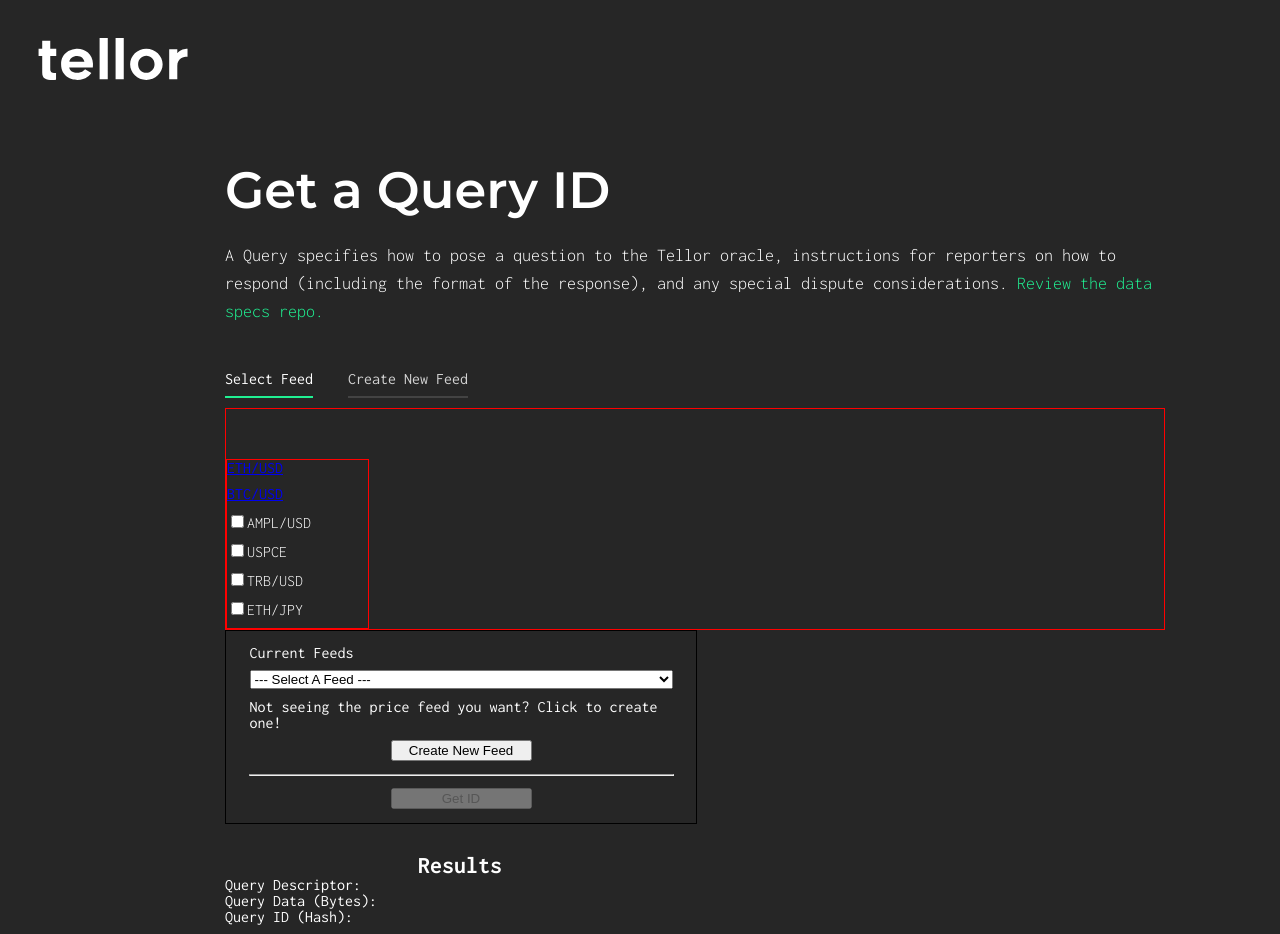
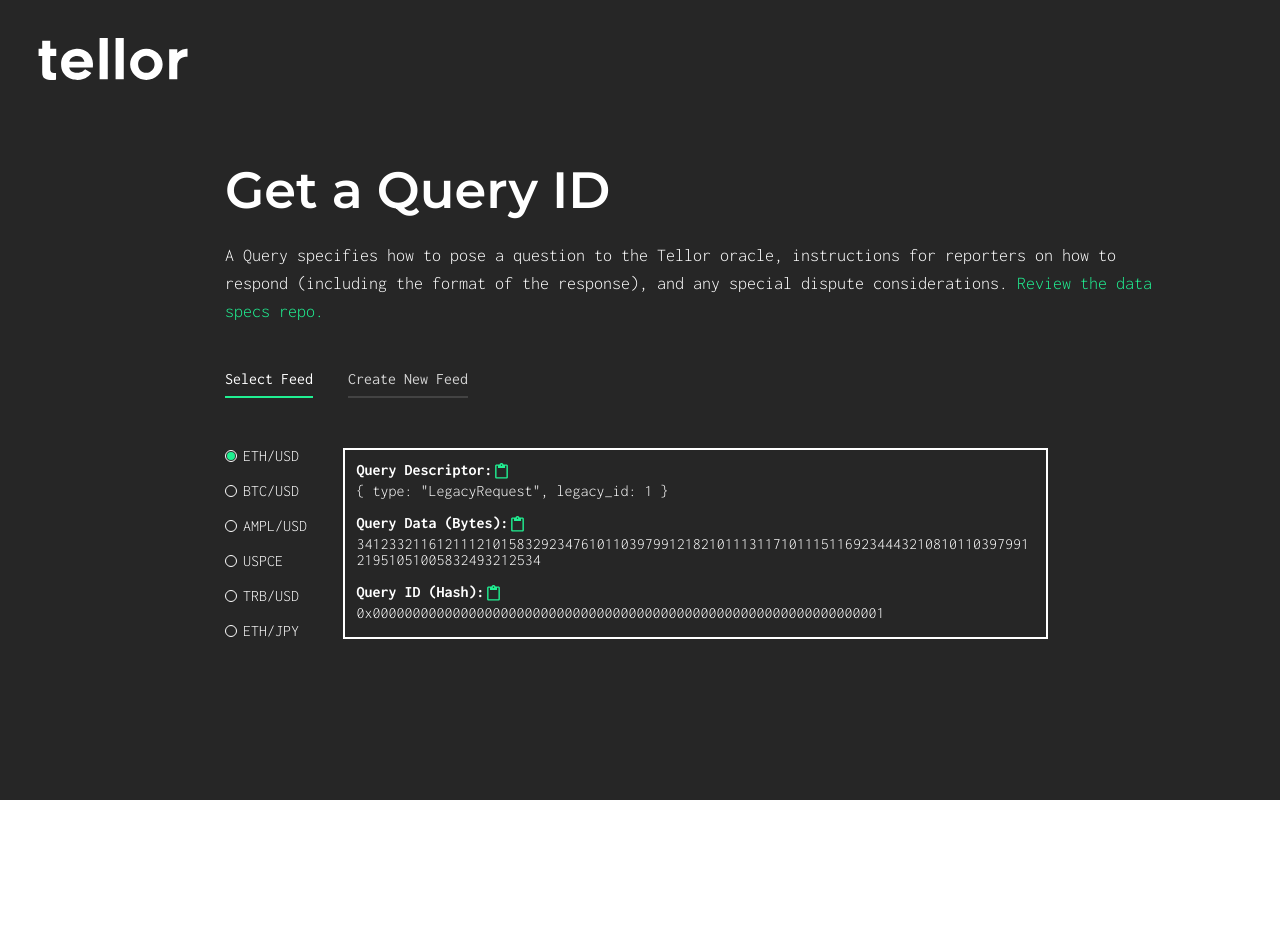
Before and after one commit to tellor-io/queryIdBuilder, a React (Create React App) app: page / in a window 1280 px wide. After the commit the page ends 800 px from the top, so only its background shows below. Built offline with nearby package versions, Linux system fonts and the light colour scheme.

Commit message:
adds results box to select feed

```diff
--- a/package.json
+++ b/package.json
@@ -10,11 +10,13 @@
     "@testing-library/jest-dom": "^5.16.1",
     "@testing-library/react": "^12.1.2",
     "@testing-library/user-event": "^13.5.0",
+    "copy-to-clipboard": "^3.3.1",
     "ethers": "^5.5.2",
     "react": "^17.0.2",
     "react-dom": "^17.0.2",
     "react-router-dom": "^6.2.1",
     "react-scripts": "5.0.0",
+    "react-tooltip": "^4.2.21",
     "web-vitals": "^2.1.2"
   },
   "scripts": {
--- a/src/App.css
+++ b/src/App.css
@@ -1,6 +1,6 @@
 .App {
   width: 100%;
-  height: 100%;
+  height: 100vh;
   text-align: left;
   display: flex;
   flex-direction: column;
@@ -64,7 +64,6 @@
 }
 .HeroSection {
   margin-top: 10px;
-  border: 1px solid red;
   height: fit-content;
 }
 
--- a/src/App.js
+++ b/src/App.js
@@ -107,7 +107,7 @@
           </div>
         </Router>
 
-        <div className="Form">
+        {/* <div className="Form">
           <label htmlFor="currentFeed">Current Feeds</label>
           <select
             disabled={showString}
@@ -169,22 +169,7 @@
           >
             Get ID
           </button>
-        </div>
-        <div className="resultsContainer">
-          <h2>Results</h2>
-          <div className="results">
-            <p className="resultsJson">
-              Query Descriptor: <br />
-              {jsonString ? JSON.parse(jsonString) : ''}
-            </p>
-            <p className="resultsBytes">
-              Query Data (Bytes): <br /> {queryData ? queryData : ''}
-            </p>
-            <p className="resultsHash">
-              Query ID (Hash): <br /> {queryId ? queryId : ''}
-            </p>
-          </div>
-        </div>
+        </div> */}
       </div>
     </div>
   )
--- a/src/components/SelectFeed.js
+++ b/src/components/SelectFeed.js
@@ -1,52 +1,143 @@
-import React, { useState } from 'react'
+import React, { useState, useEffect } from 'react'
 import '../styles/SelectFeed.css'
-import { Link } from 'react-router-dom'
-
-// const initialFormState = {
-//   selected: '',
-// }
+import { legacyDataHelper } from '../helpers'
+import Clipboard from '../assets/copy.svg'
+import copy from 'copy-to-clipboard'
+import ReactTooltip from 'react-tooltip'
 
 function SelectFeed() {
-  // const [form, setForm] = useState('')
-  // const [checked, setChecked] = useState(false)
+  //Component State
+  const [jsonString, setJsonString] = useState(null)
+  const [queryData, setQueryData] = useState(null)
+  const [queryId, setQueryId] = useState(null)
+
+  //useEffects
+  useEffect(() => {
+    const objectToUse = legacyDataHelper('eth/usd')
+    setJsonString(objectToUse[0])
+    setQueryData(objectToUse[1])
+    setQueryId(objectToUse[2])
+    return () => {
+      setJsonString(null)
+      setQueryData(null)
+      setQueryId(null)
+    }
+  }, [])
+
+  //Helpers
+  const handleGetIdFromLegacy = (feed) => {
+    const objectToUse = legacyDataHelper(feed)
+    const target = document.getElementById(feed)
+    const classes = document.querySelectorAll('.RadioButtonInner')
+    classes.forEach((el) => el.classList.remove('display'))
+    target.classList.add('display')
+    setJsonString(objectToUse[0])
+    setQueryData(objectToUse[1])
+    setQueryId(objectToUse[2])
+  }
+  const copyToClipboard = (text) => {
+    copy(text)
+  }
 
   return (
     <div className="SelectFeedContainer">
       <div className="RadioSelect">
-        <div className="Selection">
-          <Link>ETH/USD</Link>
+        <div
+          className="Selection"
+          onClick={() => handleGetIdFromLegacy('eth/usd')}
+        >
+          <div className="RadioButton">
+            <div id="eth/usd" className="RadioButtonInner display"></div>
+          </div>
+          <span>ETH/USD</span>
         </div>
-        <div className="Selection">
-          <Link>BTC/USD</Link>
+        <div
+          className="Selection"
+          onClick={() => handleGetIdFromLegacy('btc/usd')}
+        >
+          <div className="RadioButton">
+            <div id="btc/usd" className="RadioButtonInner"></div>
+          </div>
+          <span>BTC/USD</span>
         </div>
-        <div className="Selection">
-          <label className="container" for="AMPL/USD">
-            <input type="checkbox" />
-            <span className="checkmark"></span>
-            AMPL/USD
-          </label>
+        <div
+          className="Selection"
+          onClick={() => handleGetIdFromLegacy('ampl/usd')}
+        >
+          <div className="RadioButton">
+            <div id="ampl/usd" className="RadioButtonInner"></div>
+          </div>
+          <span>AMPL/USD</span>
         </div>
-        <div className="Selection">
-          <label className="container" for="USPCE">
-            <input type="checkbox" />
-            <span className="checkmark"></span>
-            USPCE
-          </label>
+        <div
+          className="Selection"
+          onClick={() => handleGetIdFromLegacy('uspce')}
+        >
+          <div className="RadioButton">
+            <div id="uspce" className="RadioButtonInner"></div>
+          </div>
+          <span>USPCE</span>
         </div>
-        <div className="Selection">
-          <label className="container" for="TRB/USD">
-            <input type="checkbox" />
-            <span className="checkmark"></span>
-            TRB/USD
-          </label>
+        <div
+          className="Selection"
+          onClick={() => handleGetIdFromLegacy('trb/usd')}
+        >
+          <div className="RadioButton">
+            <div id="trb/usd" className="RadioButtonInner"></div>
+          </div>
+          <span>TRB/USD</span>
         </div>
-        <div className="Selection">
-          <label className="container" for="ETH/JPY">
-            <input type="checkbox" />
-            <span className="checkmark"></span>
-            ETH/JPY
-          </label>
+        <div
+          className="Selection"
+          onClick={() => handleGetIdFromLegacy('eth/jpy')}
+        >
+          <div className="RadioButton">
+            <div id="eth/jpy" className="RadioButtonInner"></div>
+          </div>
+          <span>ETH/JPY</span>
         </div>
+      </div>
+      <div className="SelectFeedResults">
+        <div className="ResultTitle">
+          <p>Query Descriptor:</p>
+          <img
+            data-tip="Copied!"
+            src={Clipboard}
+            alt="copyToClipboardIcon"
+            className="CopyToClipboardIcon"
+            onClick={() =>
+              copyToClipboard(jsonString ? JSON.parse(jsonString) : 'n/a')
+            }
+          />
+          <ReactTooltip delayHide={1000} event="click" />
+        </div>
+        <p className="ResultContent">
+          {jsonString ? JSON.parse(jsonString) : ''}
+        </p>
+        <div className="ResultTitle">
+          <p>Query Data (Bytes):</p>
+          <img
+            data-tip="Copied!"
+            src={Clipboard}
+            alt="copyToClipboardIcon"
+            className="CopyToClipboardIcon"
+            onClick={() => copyToClipboard(queryData ? queryData : 'n/a')}
+          />
+          <ReactTooltip delayHide={1000} event="click" />
+        </div>
+        <p className="ResultContent">{queryData ? queryData : ''}</p>
+        <div className="ResultTitle">
+          <p>Query ID (Hash):</p>
+          <img
+            data-tip="Copied!"
+            src={Clipboard}
+            alt="copyToClipboardIcon"
+            className="CopyToClipboardIcon"
+            onClick={() => copyToClipboard(queryId ? queryId : 'n/a')}
+          />
+          <ReactTooltip delayHide={1000} event="click" />
+        </div>
+        <p className="ResultContent">{queryId ? queryId : ''}</p>
       </div>
     </div>
   )
--- a/src/styles/SelectFeed.css
+++ b/src/styles/SelectFeed.css
@@ -1,16 +1,78 @@
 .SelectFeedContainer {
   margin-top: 50px;
+  display: flex;
 }
 .RadioSelect {
   display: flex;
   flex-direction: column;
-  height: 100%;
-  width: 15%;
-  border: 1px solid red;
+  justify-content: space-between;
+  min-width: 12.5%;
 }
 .Selection {
-  margin-bottom: 10px;
+  display: flex;
+  justify-content: left;
+  align-items: center;
 }
-.Selection > label {
+.Selection:hover {
+  cursor: pointer;
+}
+.Selection > span {
   font-weight: 300;
 }
+.RadioButton {
+  border: 1px solid #ffffff;
+  width: 10px;
+  height: 10px;
+  border-radius: 50%;
+  margin-right: 6px;
+  display: flex;
+  justify-content: center;
+  align-items: center;
+}
+.RadioButtonInner {
+  display: none;
+  width: 8px;
+  height: 8px;
+  background-color: #20f092;
+  border-radius: 50%;
+}
+.SelectFeedResults {
+  max-width: 75%;
+  box-sizing: border-box;
+  width: 100%;
+  height: fit-content;
+  border: 2px solid #ffffff;
+  padding: 12px;
+  padding-bottom: 0px;
+}
+.ResultTitle {
+  display: flex;
+}
+.ResultTitle > p {
+  font-weight: 700;
+  font-size: 16px;
+  line-height: 16px;
+  margin-bottom: 3px;
+}
+.CopyToClipboardIcon:hover {
+  cursor: pointer;
+  transform: scale(1.15);
+  -webkit-transition: all 0.1s ease-in-out;
+  transition: all 0.1s ease-in-out;
+}
+.Copied {
+  display: none;
+  color: #20f092;
+}
+.ResultContent {
+  padding: 2px 0px 16px 0px;
+  overflow-wrap: break-word;
+  font-weight: 300;
+  font-size: 16px;
+  line-height: 16px;
+}
+
+/* DISPLAY/HIDE */
+.display {
+  display: flex;
+}
```
Also changed, not shown: src/assets/copy.svg (added), 1 other file (tests, documents, lock files or other folders).
